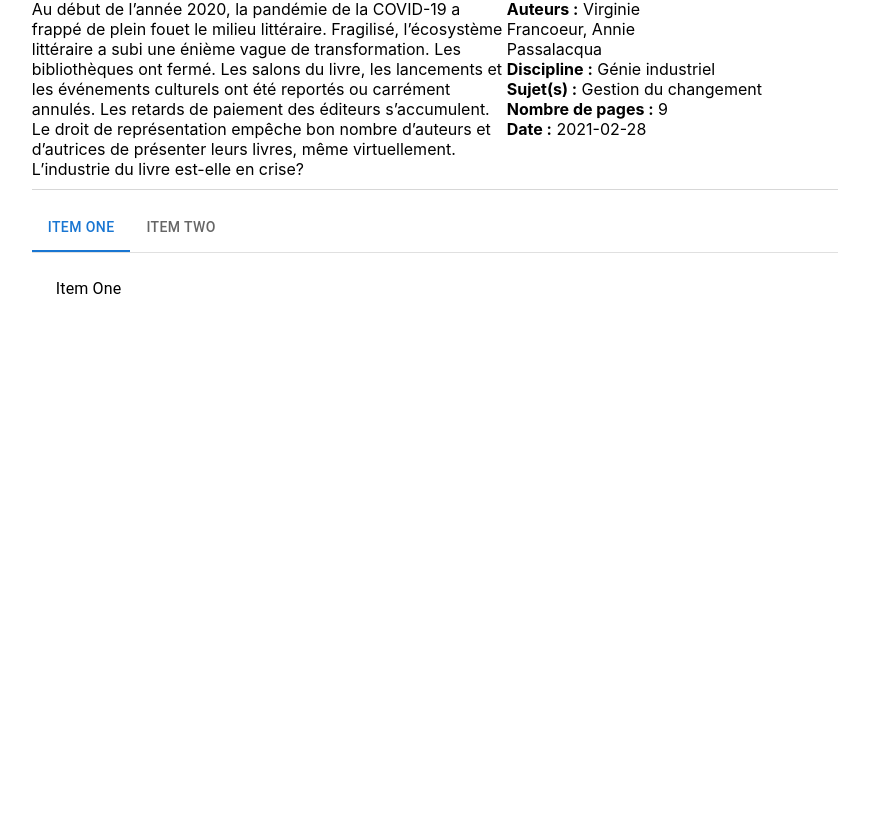
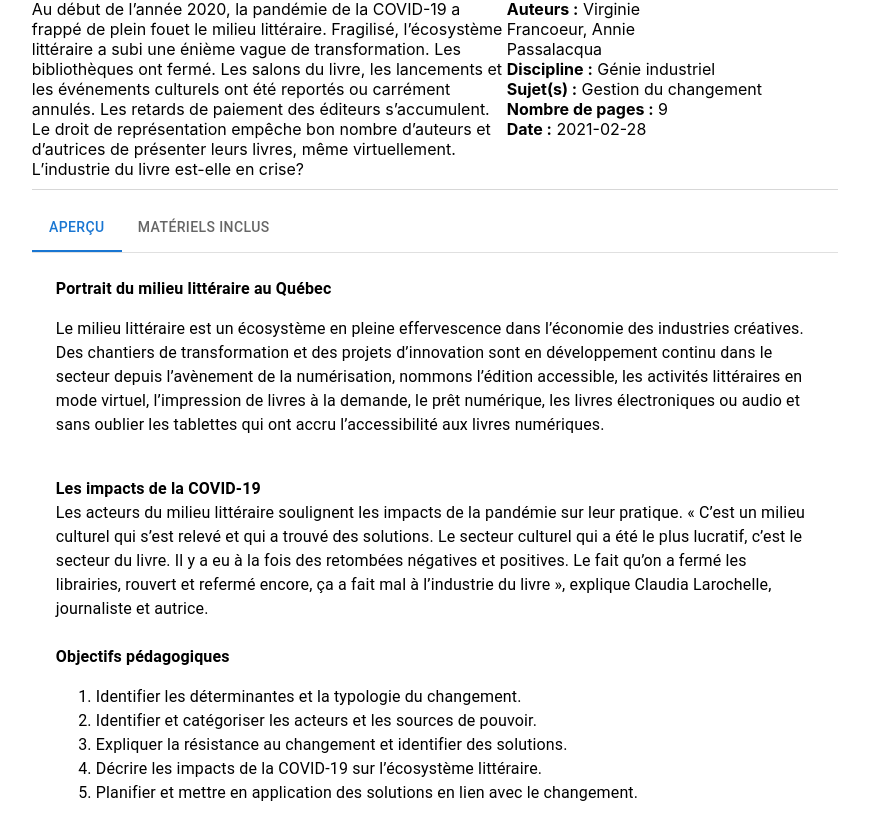
Before and after one commit to EdwardHealy00/Projet-LAC, a React (Create React App) app in the folder etude-cas/: page /etude-de-cas in a window 1280 px wide. Shown: the part 242-1082 px from the top of the page, without its empty margins (205-1074 px from the left). Before the commit the page ends 800 px from the top, so only its background shows below. Built offline with nearby package versions, Linux system fonts and the light colour scheme.

Commit message:
study case without connection done

```diff
--- a/etude-cas/src/components/caseStudy/Tabs.tsx
+++ b/etude-cas/src/components/caseStudy/Tabs.tsx
@@ -1,8 +1,9 @@
-import React from 'react';
-import Tabs from '@mui/material/Tabs';
-import Tab from '@mui/material/Tab';
-import Typography from '@mui/material/Typography';
-import Box from '@mui/material/Box';
+import React from "react";
+import Tabs from "@mui/material/Tabs";
+import Tab from "@mui/material/Tab";
+import Typography from "@mui/material/Typography";
+import Box from "@mui/material/Box";
+import "../../styles/Tabs.scss";
 
 interface TabPanelProps {
   children?: React.ReactNode;
@@ -33,7 +34,7 @@ function TabPanel(props: TabPanelProps) {
 function a11yProps(index: number) {
   return {
     id: `simple-tab-${index}`,
-    'aria-controls': `simple-tabpanel-${index}`,
+    "aria-controls": `simple-tabpanel-${index}`,
   };
 }
 
@@ -45,18 +46,76 @@ export default function BasicTabs() {
   };
 
   return (
-    <Box sx={{ width: '100%' }}>
-      <Box sx={{ borderBottom: 1, borderColor: 'divider' }}>
-        <Tabs value={value} onChange={handleChange} aria-label="basic tabs example">
-          <Tab label="Item One" {...a11yProps(0)} />
-          <Tab label="Item Two" {...a11yProps(1)} />
+    <Box sx={{ width: "100%" }}>
+      <Box sx={{ borderBottom: 1, borderColor: "divider" }}>
+        <Tabs
+          value={value}
+          onChange={handleChange}
+          aria-label="basic tabs example"
+        >
+          <Tab label="Aperçu" {...a11yProps(0)} />
+          <Tab label="Matériels inclus" {...a11yProps(1)} />
         </Tabs>
       </Box>
       <TabPanel value={value} index={0}>
-        Item One
+        <b>Portrait du milieu littéraire au Québec</b>
+        <p>
+          Le milieu littéraire est un écosystème en pleine effervescence dans
+          l’économie des industries créatives. Des chantiers de transformation
+          et des projets d’innovation sont en développement continu dans le
+          secteur depuis l’avènement de la numérisation, nommons l’édition
+          accessible, les activités littéraires en mode virtuel, l’impression de
+          livres à la demande, le prêt numérique, les livres électroniques ou
+          audio et sans oublier les tablettes qui ont accru l’accessibilité aux
+          livres numériques.
+        </p>
+        <br />
+        <b>Les impacts de la COVID-19</b>
+        <br />
+        Les acteurs du milieu littéraire soulignent les impacts de la pandémie
+        sur leur pratique. « C’est un milieu culturel qui s’est relevé et qui a
+        trouvé des solutions. Le secteur culturel qui a été le plus lucratif,
+        c’est le secteur du livre. Il y a eu à la fois des retombées négatives
+        et positives. Le fait qu’on a fermé les librairies, rouvert et refermé
+        encore, ça a fait mal à l’industrie du livre », explique Claudia
+        Larochelle, journaliste et autrice.
+        <br />
+        <br />
+        <b>Objectifs pédagogiques</b>
+        <br />
+        <ol>
+          <li>Identifier les déterminantes et la typologie du changement.</li>
+          <li>
+            Identifier et catégoriser les acteurs et les sources de pouvoir.
+          </li>
+          <li>
+            Expliquer la résistance au changement et identifier des solutions.
+          </li>
+          <li>
+            Décrire les impacts de la COVID-19 sur l’écosystème littéraire.
+          </li>
+          <li>
+            Planifier et mettre en application des solutions en lien avec le
+            changement.
+          </li>
+        </ol>
       </TabPanel>
       <TabPanel value={value} index={1}>
-        Item Two
+        <h2>Informations utiles pour les responsables de cours</h2>
+        <div id="infos">
+          <div>
+            <a href="/">Exemplaire gratuit de l’étude de cas pour l’enseignant *</a>
+            <p>* Accéder à l’aperçu complet en vous connectant au compte éducateur</p>
+          </div>
+          <div>
+            <a href="/">Notes pédagogiques *</a>
+            <p>* Documentation complète sur la méthodologie pédagogique</p>
+          </div>
+          <div>
+            <a href="/">Cas multimédia avec vidéos *</a>
+            <p>* Liens aux vidéos sont inclus dans l’étude de cas</p>
+          </div>
+        </div>
       </TabPanel>
     </Box>
   );
--- /dev/null
+++ b/etude-cas/src/styles/Tabs.scss
@@ -0,0 +1,30 @@
+#infos {
+  display: flex;
+
+  div {
+    height: 100%;
+    width: 33%;
+    margin: 0 10px;
+    text-align: center;
+    display: flex;
+    flex-direction: column;
+  }
+
+  a {
+    height: 100px;
+    width: 100%;
+    border-top: 1px solid grey;
+    border-bottom: 1px solid grey;
+    display: flex;
+    justify-content: center;
+    align-items: center;
+
+    &:hover {
+            background-color: grey;
+    }
+  }
+
+  p {
+    font-size: 12px;
+  }
+}
```
